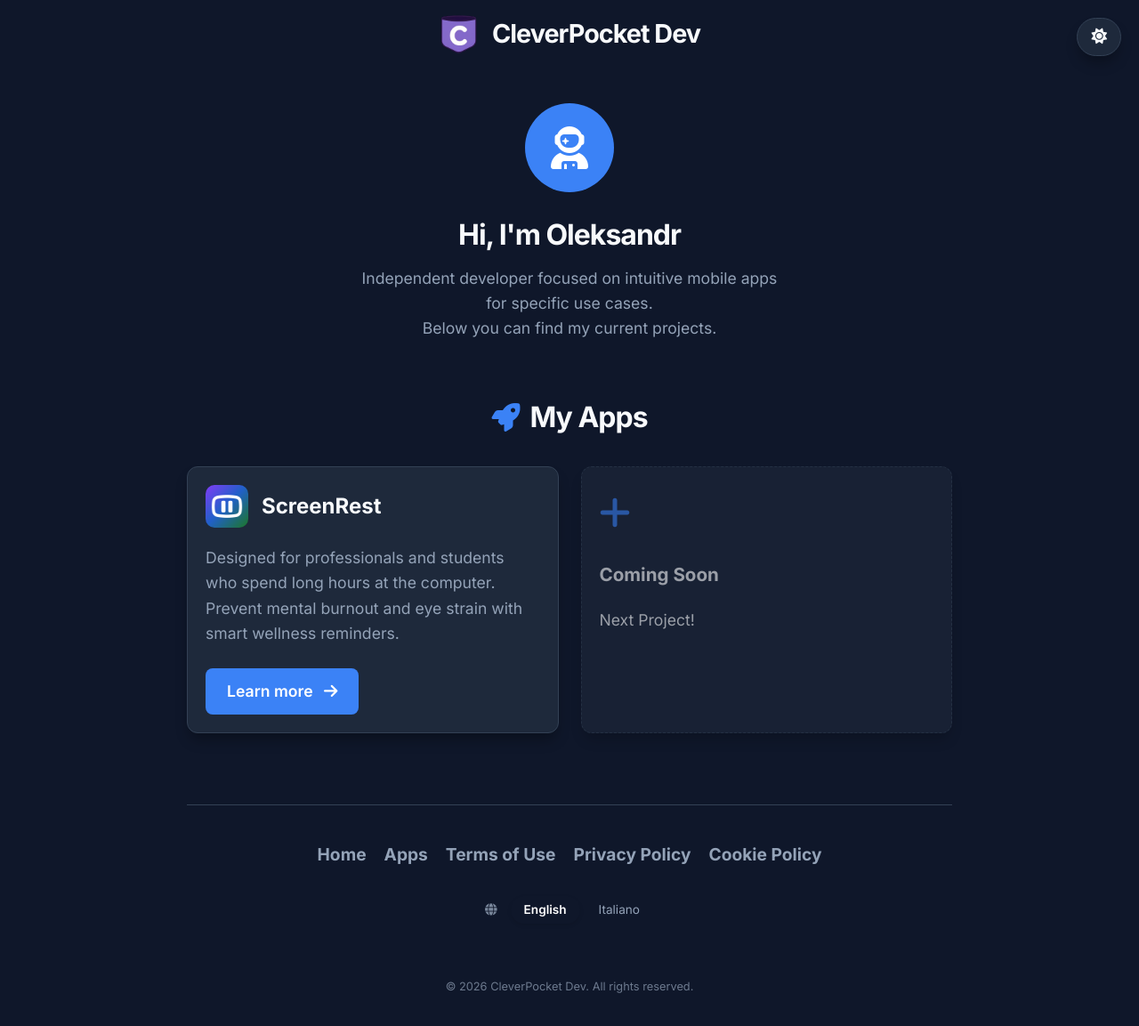
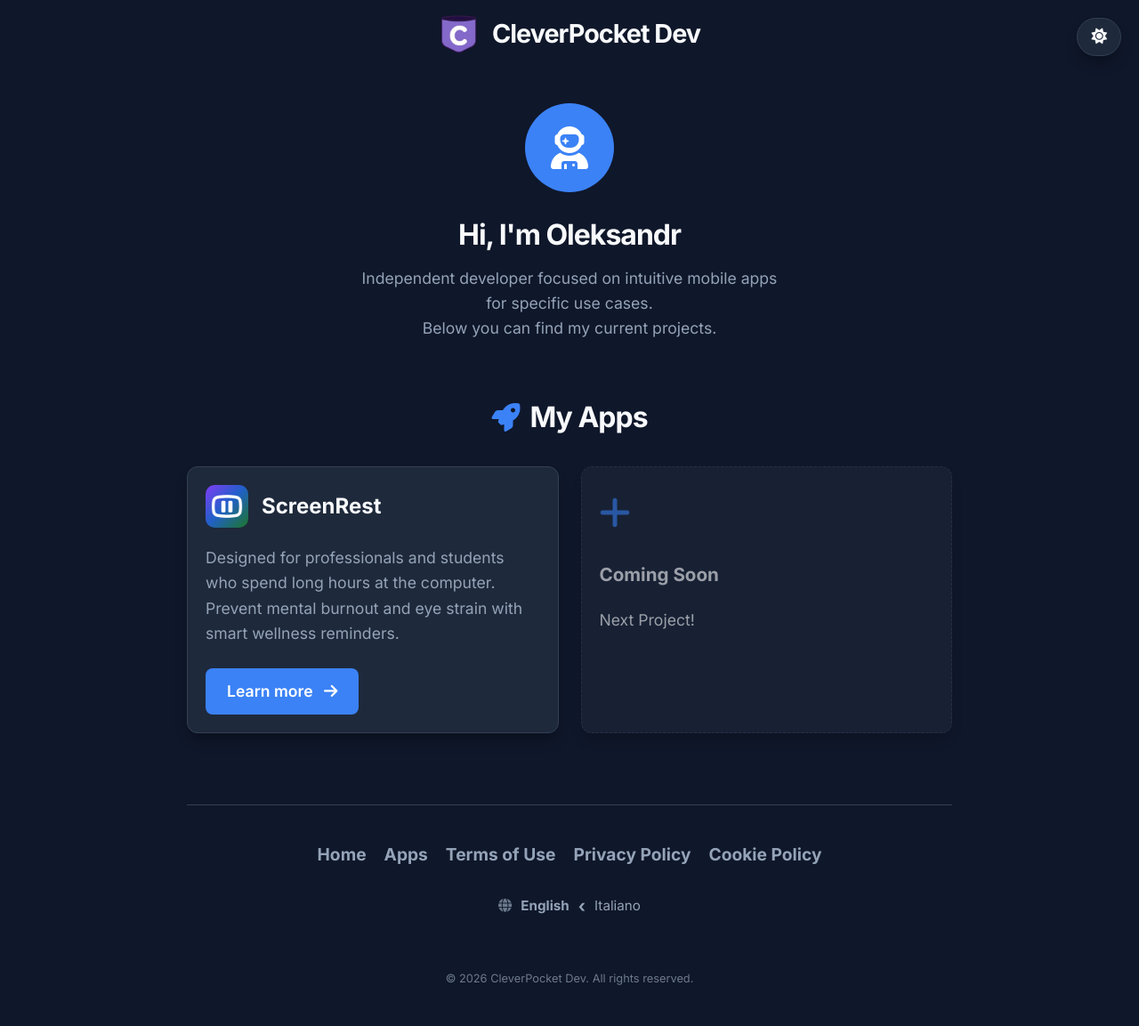
Before and after one commit to digitalcreat0r/sitoweb, a Jekyll site: the page built from index.html, in a window 1280 px wide. Shown: the whole page at 89% size. Built offline with Jekyll 4.4.1, drawn with Linux system fonts in a browser that asks for light colours.

Commit message:
aggiornamento

```diff
--- a/_includes/footer.html
+++ b/_includes/footer.html
@@ -12,11 +12,11 @@
         <i class="fa-solid fa-globe"></i>
         {% if page.lang == "it" %}
         <a href="{{ page.url | replace: '/it/', '/' | relative_url }}">English</a>
-        <span>•</span>
+        <span class="lang-arrow">&rsaquo;</span>
         <strong>Italiano</strong>
         {% else %}
         <strong>English</strong>
-        <span>•</span>
+        <span class="lang-arrow">&lsaquo;</span>
         <a href="{{ '/it' | append: page.url | relative_url }}">Italiano</a>
         {% endif %}
     </div>
--- a/_sass/_footer.scss
+++ b/_sass/_footer.scss
@@ -33,48 +33,39 @@
 }
 
 .language-selector {
-    margin: 30px 0;
-    font-size: 0.85rem;
+    margin: 25px 0;
+    font-size: 0.95rem;
+    color: var(--text-muted);
     display: flex;
     align-items: center;
     justify-content: center;
-    gap: 5px; // Spazio tra i "bottoni" delle lingue
 
     i {
         margin-right: 10px;
-        color: var(--text-muted);
-        opacity: 0.8;
+        opacity: 0.7;
     }
 
-    a, strong {
-        padding: 5px 15px;
-        border-radius: 30px;
+    a {
         text-decoration: none;
-        transition: all 0.2s ease-in-out;
-        display: inline-block;
-    }
-
-    // Lingua NON selezionata (Link)
-    a {
         color: var(--text-muted);
-        border: 1px solid transparent;
+        transition: color 0.2s;
 
         &:hover {
-            background-color: rgba(var(--text-color), 0.05);
             color: var(--text-color);
-            text-decoration: none;
+            text-decoration: underline;
         }
     }
 
-    // Lingua SELEZIONATA (Attiva)
     strong {
-        background-color: var(--accent-color);
-        color: #fff;
-        font-weight: 600;
-        box-shadow: 0 2px 4px rgba(0,0,0,0.1);
+        color: var(--accent-color); /* Colore della lingua attiva */
+        font-weight: 700;
     }
 
-    span {
-        display: none;
+    .lang-arrow {
+        margin: 0 10px;
+        color: var(--accent-color);
+        font-weight: bold;
+        font-size: 1.2rem;
+        line-height: 0;
     }
 }
```
